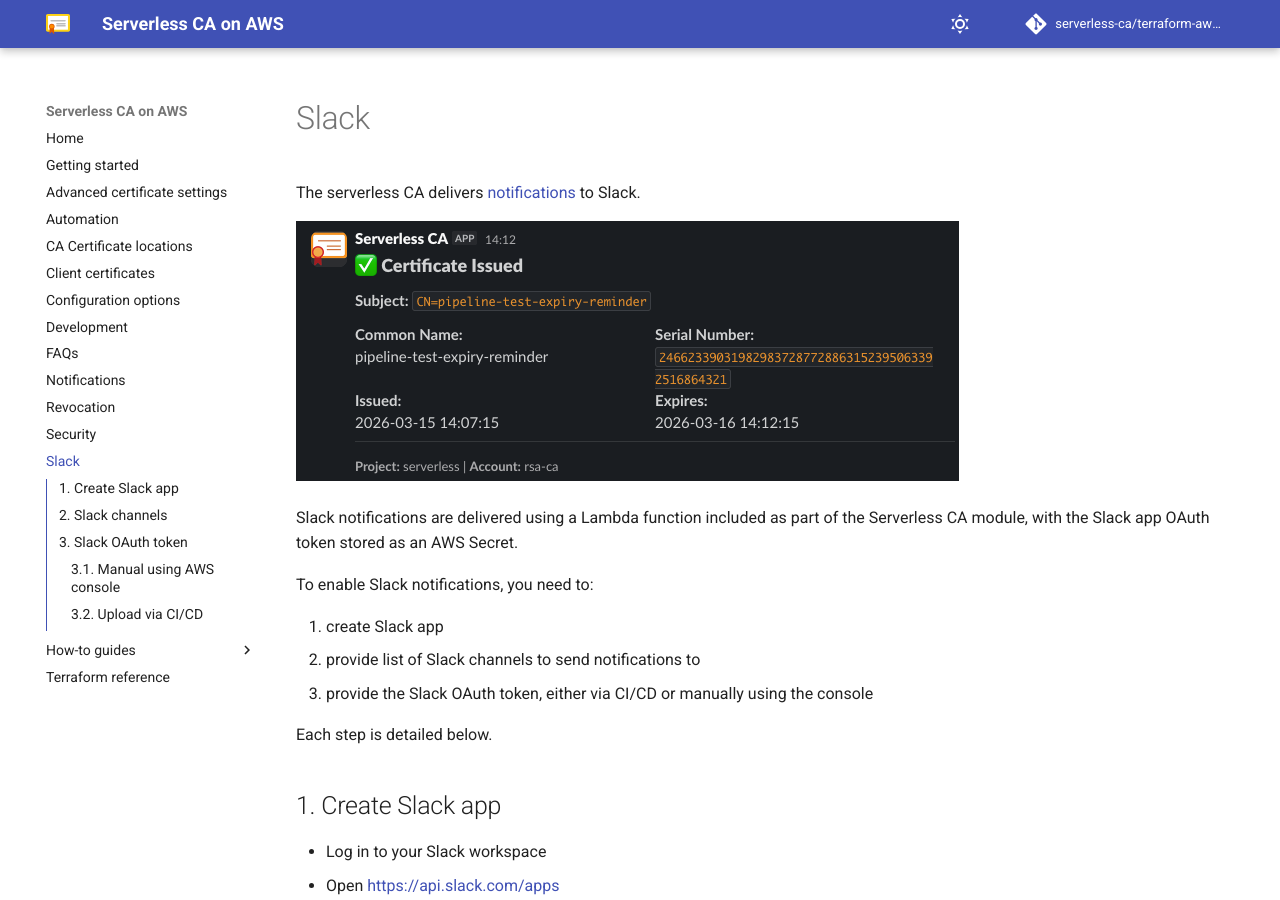
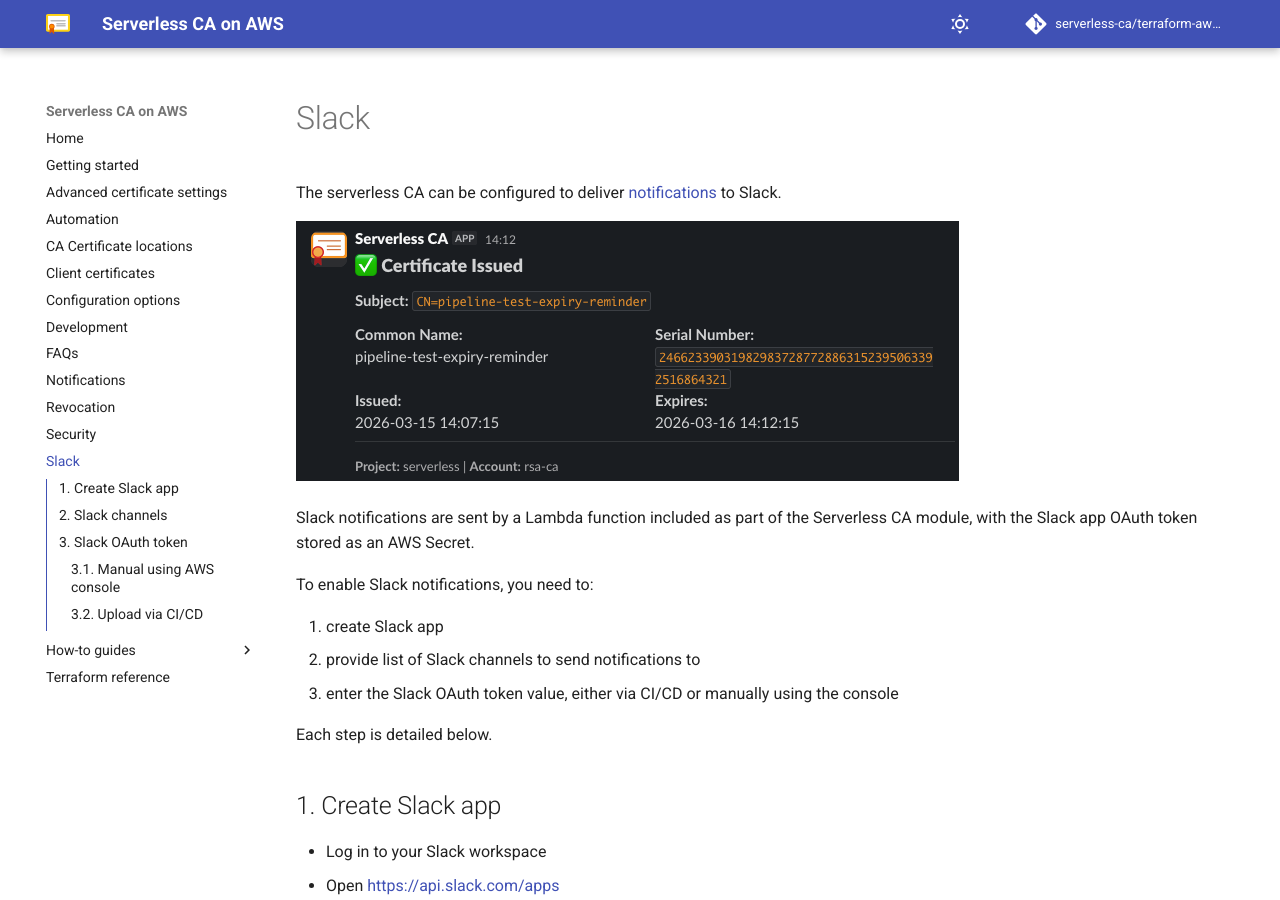
Before and after one commit to serverless-ca/terraform-aws-ca, an MkDocs documentation site: the page built from docs/slack.md, in a window 1280 px wide and 900 px high. Built offline with MkDocs 1.6.1 and Material for MkDocs 9.7.7, drawn with Linux system fonts in a browser that asks for light colours; comment, search, counter and statistics services are not loaded.

Commit message:
Additional Slack documentation updates (#549)

```diff
--- a/docs/slack.md
+++ b/docs/slack.md
@@ -1,16 +1,16 @@
 # Slack
 
-The serverless CA delivers [notifications](notifications.md) to Slack.
+The serverless CA can be configured to deliver [notifications](notifications.md) to Slack.
 
 ![Certificate Issued](assets/images/slack-issued.png)
 
-Slack notifications are delivered using a Lambda function included as part of the Serverless CA module, with the Slack app OAuth token stored as an AWS Secret.
+Slack notifications are sent by a Lambda function included as part of the Serverless CA module, with the Slack app OAuth token stored as an AWS Secret.
 
 To enable Slack notifications, you need to:
 
 1. create Slack app
 2. provide list of Slack channels to send notifications to
-3. provide the Slack OAuth token, either via CI/CD or manually using the console
+3. enter the Slack OAuth token value, either via CI/CD or manually using the console
 
 Each step is detailed below.
 
```
Also changed, not shown: docs/notifications.md (+1 -1 lines).
